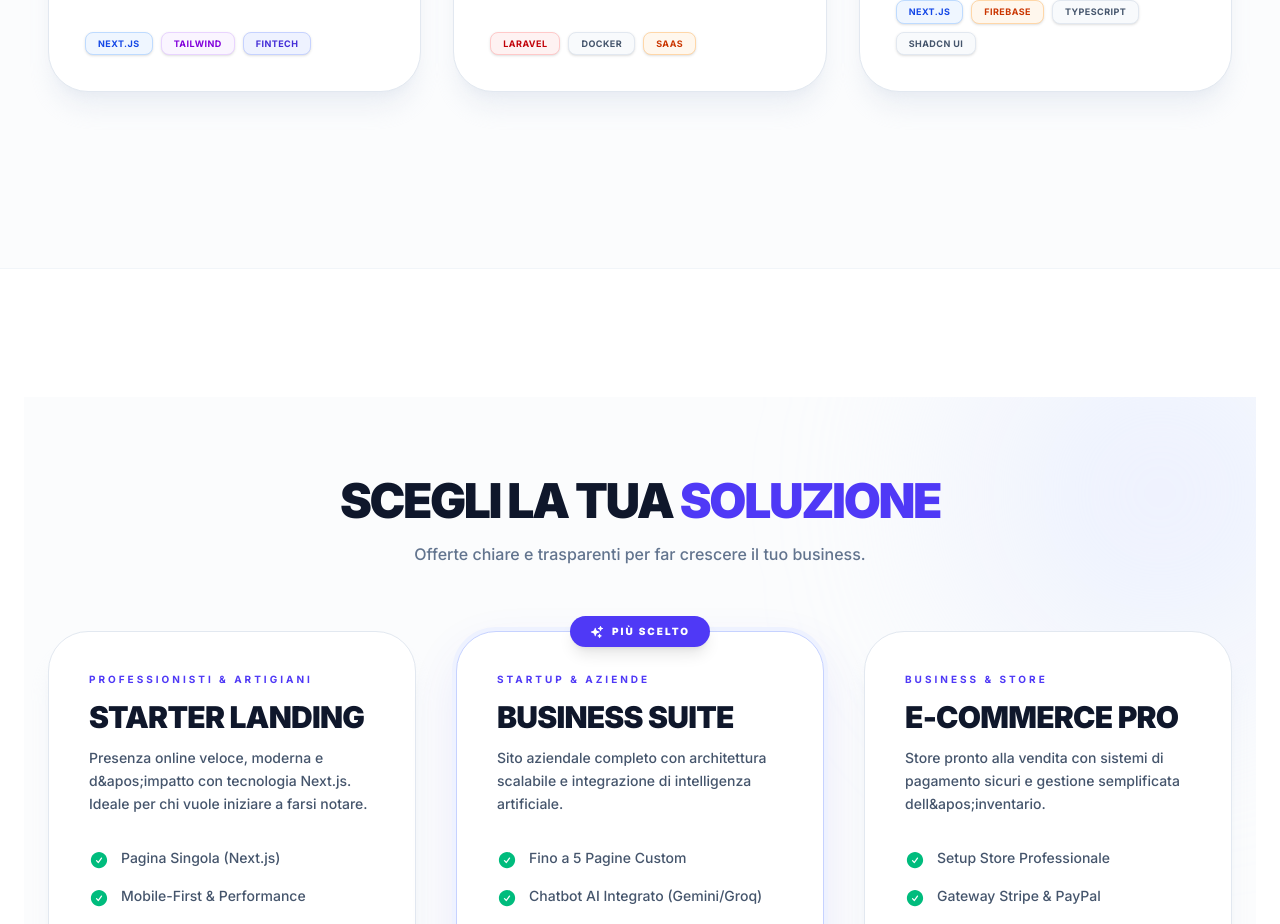
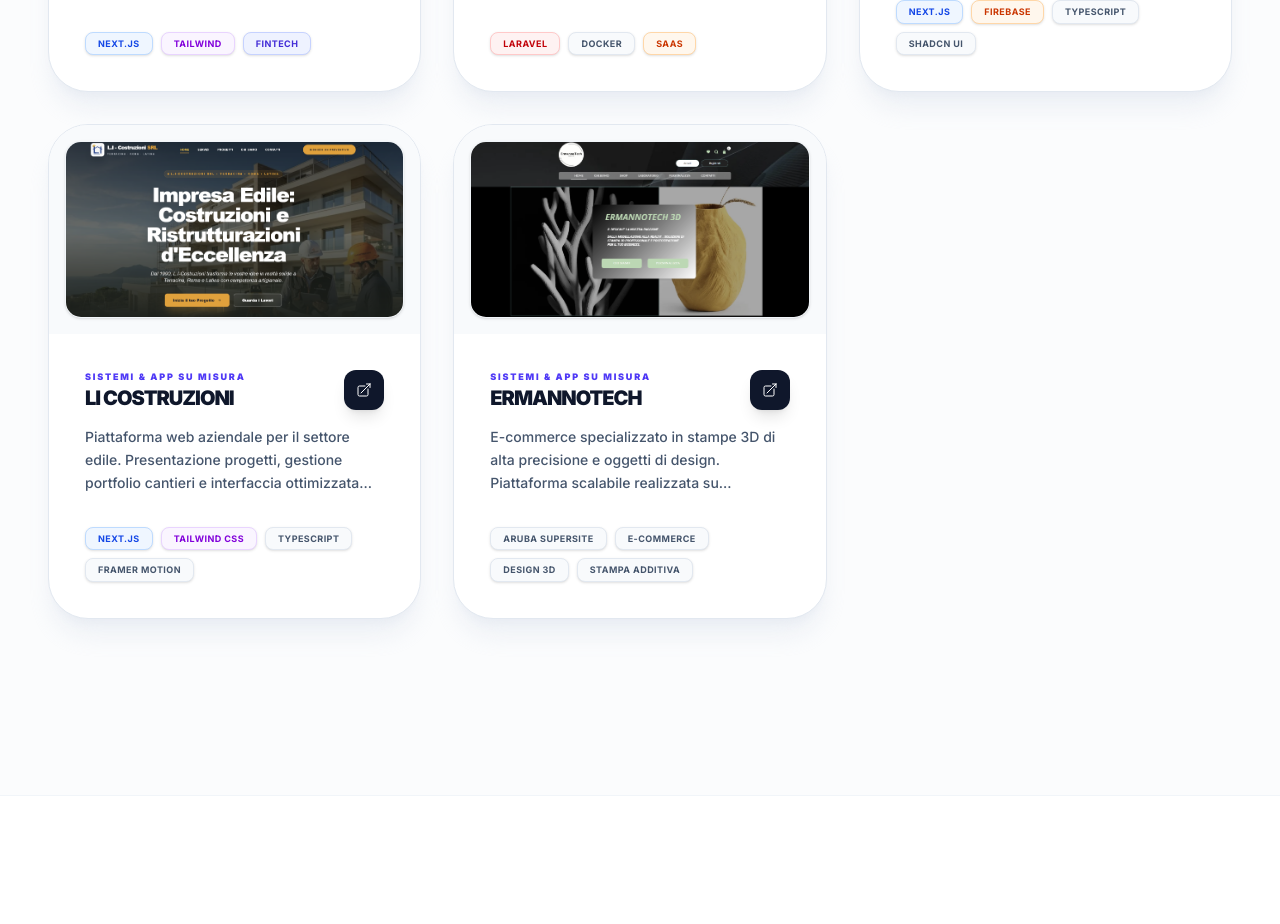
Before and after one commit to MarcoCerilli/portfolio-aziendale-2026, a Next.js app: page / in a window 1280 px wide. Shown: the part 4560-5484 px from the top of the page. Built offline with nearby package versions, Linux system fonts and the light colour scheme.

Commit message:
aggiunti progetti nuovi

```diff
--- a/src/components/Projects.tsx
+++ b/src/components/Projects.tsx
@@ -169,6 +169,29 @@ const projectsList = [
     color: "from-purple-500/10",
     status: "online",
   },
+ {
+    title: "LI Costruzioni",
+    description:
+      "Piattaforma web aziendale per il settore edile. Presentazione progetti, gestione portfolio cantieri e interfaccia ottimizzata per la lead generation. Design robusto e professionale focalizzato sull'artigianalità 4.0.",
+    tags: ["Next.js", "Tailwind CSS", "TypeScript", "Framer Motion"],
+    link: "https://li-costruzionisrl.it", // Assicurati che l'URL sia corretto
+    image: "/projects/li-costruzioni.jpg",
+    category: "Sistemi & App Su Misura",
+    color: "from-blue-500/10",
+    status: "online",
+  },
+  {
+    title: "Ermannotech",
+    description:
+      "E-commerce specializzato in stampe 3D di alta precisione e oggetti di design. Piattaforma scalabile realizzata su infrastruttura Aruba SuperSite, ottimizzata per la gestione del catalogo prodotti e pagamenti sicuri. Focus su UX intuitiva per la personalizzazione degli ordini.",
+    tags: ["Aruba SuperSite", "E-commerce", "Design 3D", "Stampa Additiva"],
+    link: "https://ermannotech.com",
+    image: "/projects/ermannotech.jpg",
+    category: "Sistemi & App Su Misura",
+    color: "from-blue-500/10",
+    status: "online",
+  },
+
 ] satisfies Project[];
 
 export default function ProjectsGrid() {
```
Also changed, not shown: public/projects/ermannotech.jpg (added), public/projects/li-costruzioni.jpg (added).
